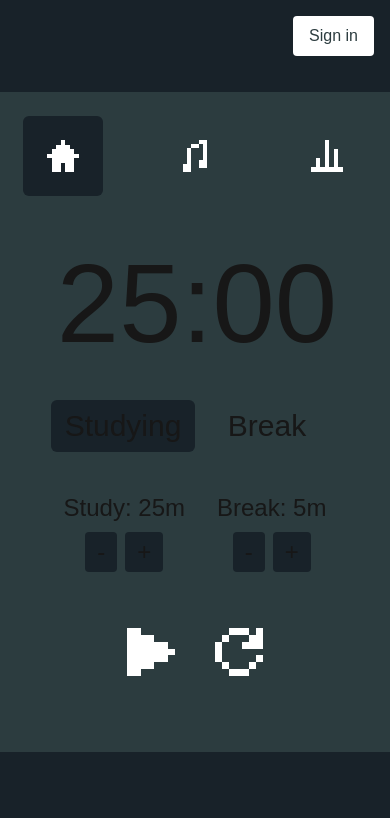
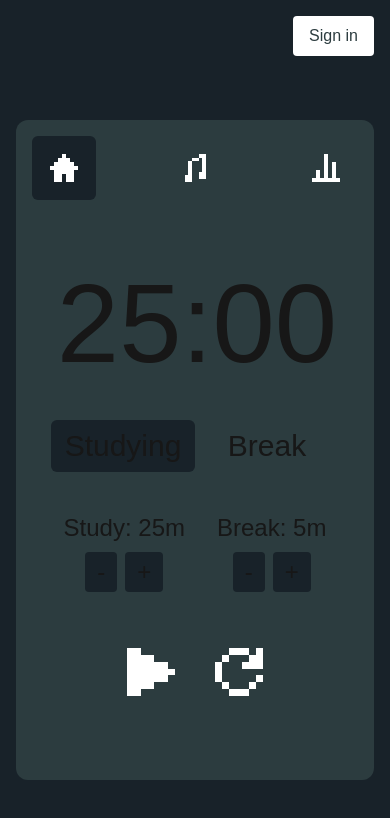
Before and after one commit to VyomeshJ/LockedInDoro, a Next.js app: page / in a window 390 px wide. Shown: the top 818 px of the page. Built offline with nearby package versions, Linux system fonts and the light colour scheme; no server answers; a web font is replaced by a local one.

Commit message:
make ui look normal on mobile

```diff
--- a/components/HomeClient.tsx
+++ b/components/HomeClient.tsx
@@ -40,14 +40,14 @@ export default function HomeClient({
   const [colSelected, setColSelected] = useState(0);
 
   return (
-    <div className="bg-[#182229] w-full min-h-[100svh] flex justify-center items-center relative overflow-hidden p-4">
-      <div className="absolute top-4 right-4 z-20">
+    <div className="bg-[#182229] w-full min-h-[100svh] flex flex-col relative overflow-hidden p-4">
+      <div className="w-full flex justify-end shrink-0 mb-4">
         <SignInButton />
       </div>
 
-      <div className="origin-center scale-[min(1,calc((100vw-32px)/640),calc((100svh-32px)/860))]">
-        <div className="w-[440px] h-[660px] bg-[#2c3c3f] rounded-xl flex flex-col items-center p-6 overflow-hidden">
-          <div className="w-full flex flex-row gap-12 justify-between items-center px-6 shrink-0">
+      <div className="flex-1 flex justify-center items-center">
+        <div className="w-full max-w-[440px] h-[calc(100svh-96px)] max-h-[660px] min-h-[520px] bg-[#2c3c3f] rounded-xl flex flex-col items-center p-4 md:p-6 overflow-hidden">
+          <div className="w-full flex flex-row justify-between items-center gap-2 md:gap-12 px-0 md:px-6 shrink-0">
             <NavButton
               selected={colSelected === 0}
               onClick={() => setColSelected(0)}
@@ -125,28 +125,26 @@ type NavButtonProps = {
   src: string;
 };
 
-
 function NavButton({ selected, onClick, label, src }: NavButtonProps) {
   return (
     <div
-      className={`px-4 py-4 rounded-md flex justify-center items-center ${
+      className={`p-3 md:px-4 md:py-4 rounded-md flex justify-center items-center ${
         selected ? "bg-[#182229]" : "bg-transparent"
       }`}
     >
       <button
-        className="w-12 h-12 flex items-center justify-center"
+        className="w-10 h-10 md:w-12 md:h-12 flex items-center justify-center"
         onClick={onClick}
         aria-label={label}
       >
-        {/* INNER BOX to normalize icon size */}
-        <div className="relative w-8 h-8">
+        <div className="relative w-7 h-7 md:w-8 md:h-8">
           <Image
             loading="eager"
             sizes="32px"
             alt={label}
             src={src}
             fill
-            className="object-contain scale-100 [image-rendering:pixelated]"
+            className="object-contain [image-rendering:pixelated]"
           />
         </div>
       </button>
```
